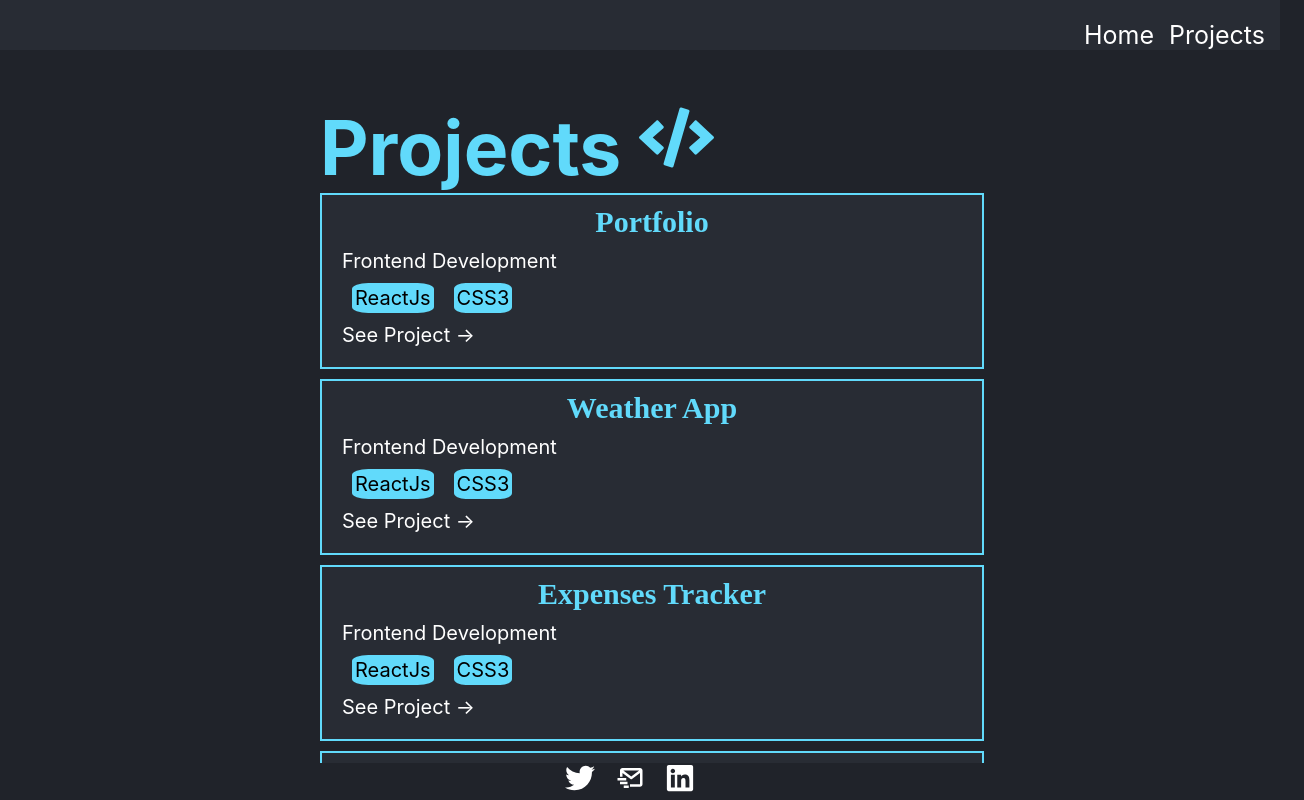
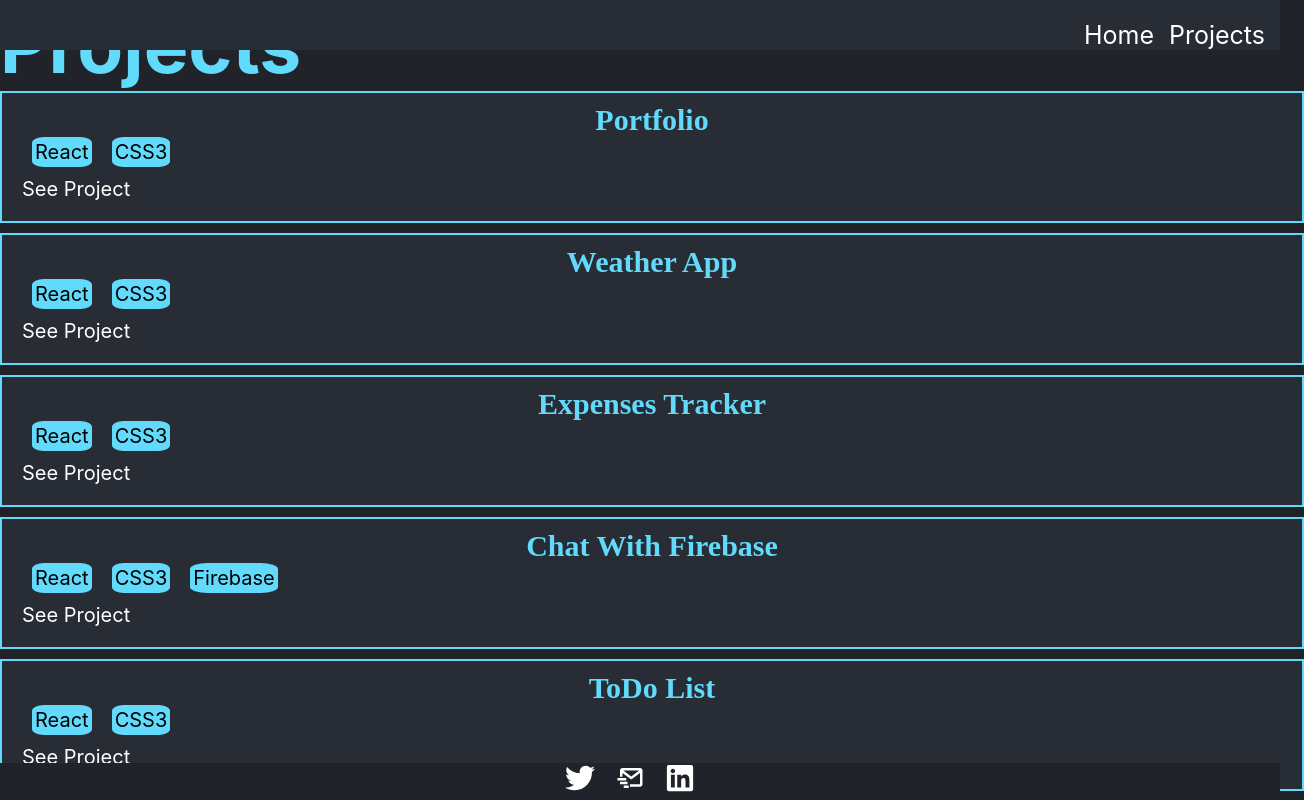
Before and after one commit to tiagojosejesus/personal-portfolio, a React (Create React App) app: page /Projects in a window 1280 px wide. Shown: the top 800 px of the page, 1304 px wide, since content can reach past the window. Built offline with nearby package versions, Linux system fonts and the light colour scheme.

Commit message:
Modified divs and info in Projects.js

```diff
--- a/src/Components/Projects.js
+++ b/src/Components/Projects.js
@@ -1,13 +1,10 @@
 import React, { useState } from "react";
-import { FaCode } from "react-icons/fa";
 import "./Style/Projects.css";
 
 function Projects() {
   return (
-    <div className="Projects">
-      <div className="title">
-        Projects <FaCode />
-      </div>
+    <div className="content">
+      <div className="title">Projects</div>
       <ProjectDiv />
     </div>
   );
@@ -21,50 +18,46 @@ function ProjectDiv() {
       id: 0,
       name: "Portfolio",
       area: "Frontend Development",
-      technologies: [{ tech: "ReactJs" }, { tech: "CSS3" }],
-      link: "https://github.com/tiagojosejesus/PersonalPortfolio",
+      technologies: [{ tech: "React" }, { tech: "CSS3" }],
+      link: "https://github.com/tiagojosejesus/personal-portfolio",
     },
     {
       id: 1,
       name: "Weather App",
       area: "Frontend Development",
-      technologies: [{ tech: "ReactJs" }, { tech: "CSS3" }],
+      technologies: [{ tech: "React" }, { tech: "CSS3" }],
       link: "https://github.com/tiagojosejesus/WeatherApp",
     },
     {
       id: 2,
       name: "Expenses Tracker",
       area: "Frontend Development",
-      technologies: [{ tech: "ReactJs" }, { tech: "CSS3" }],
+      technologies: [{ tech: "React" }, { tech: "CSS3" }],
       link: "https://github.com/tiagojosejesus/expensesTracker",
     },
     {
       id: 3,
       name: "Chat With Firebase",
       area: "Frontend Development",
-      technologies: [
-        { tech: "ReactJs" },
-        { tech: "CSS3" },
-        { tech: "Firebase" },
-      ],
+      technologies: [{ tech: "React" }, { tech: "CSS3" }, { tech: "Firebase" }],
       link: "https://github.com/tiagojosejesus/ChatWithFirebase",
     },
     {
       id: 4,
       name: "ToDo List",
       area: "Frontend Development",
-      technologies: [{ tech: "ReactJs" }, { tech: "CSS3" }],
+      technologies: [{ tech: "React" }, { tech: "CSS3" }],
       link: "https://github.com/tiagojosejesus/todolist",
     },
   ]);
 
   return (
-    <div>
+    <>
       {projects.map((info) => {
         return (
           <div key={info.id} className="projectsInfo">
             <div className="projectsTitle">{info.name}</div>
-            <div className="projectsType">{info.area}</div>
+            {/* <div className="projectsType">{info.area}</div> */}
             {info.technologies.map((tech) => {
               return (
                 <div className="projectTech-items">
@@ -73,11 +66,11 @@ function ProjectDiv() {
               );
             })}
             <div className="projectLink">
-              <a href={info.link}>See Project -&gt; </a>
+              <a href={info.link}>See Project </a>
             </div>
           </div>
         );
       })}
-    </div>
+    </>
   );
 }
```
